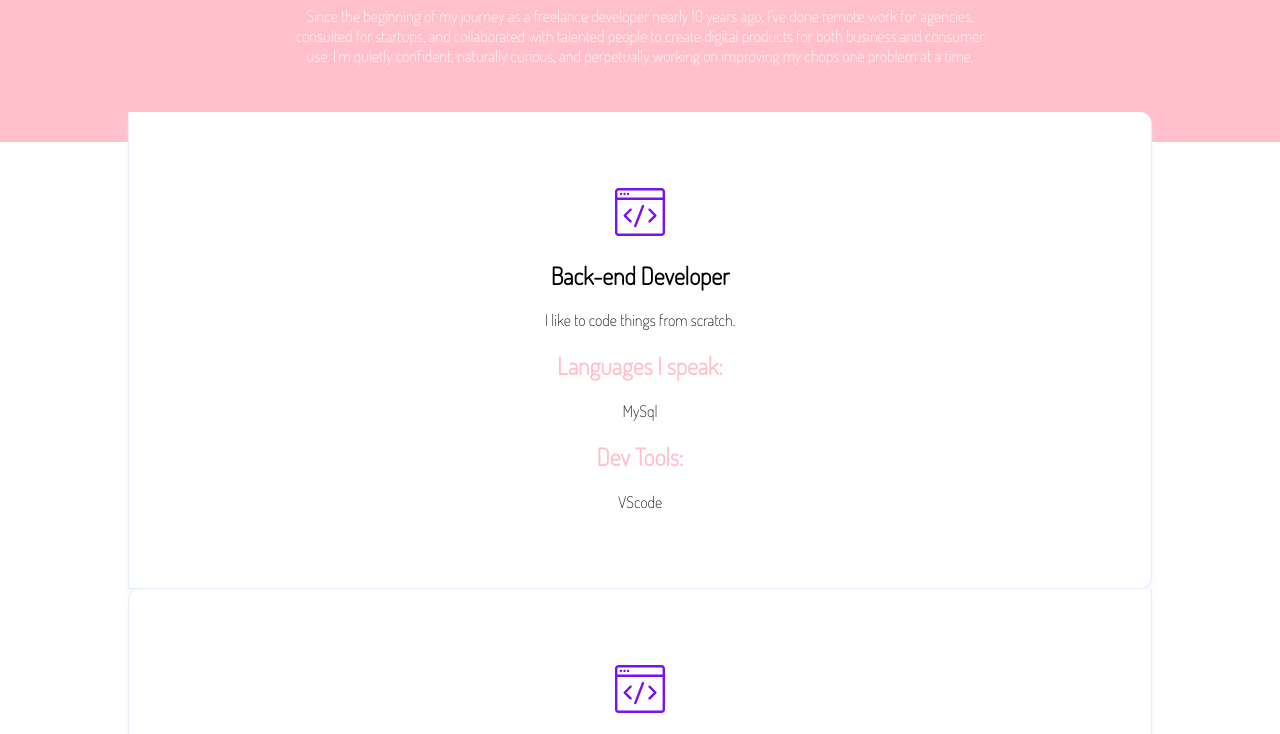
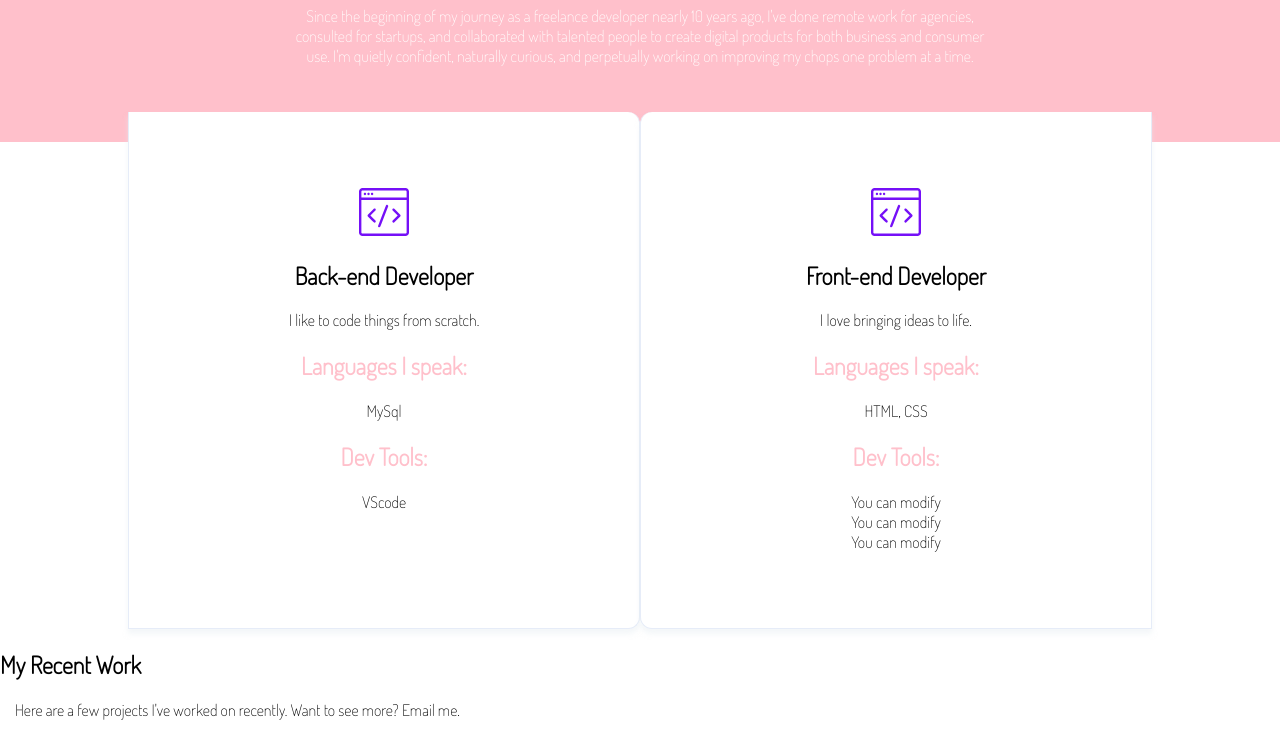
Before and after one commit to WildCodeSchool/wcs-cp1, a website: page site/portfolio.html in a window 1280 px wide. Shown: the part 650-1384 px from the top of the page. Drawn offline with Linux system fonts and the light colour scheme.

Commit message:
Portfolio task 4 done

```diff
--- a/site/css/portfolio.css
+++ b/site/css/portfolio.css
@@ -110,6 +110,21 @@ p {
   justify-content: center;
 }
 
+.skills {
+  display: flex;
+  columns: 2;
+  justify-content: space-around;
+  width: 80%;
+}
+
+.column {
+  width: 50%;
+}
+.skill {
+  justify-content: center;
+  text-align: center;
+}
+
 }
 
 @media screen and (max-width:700px) {
```
